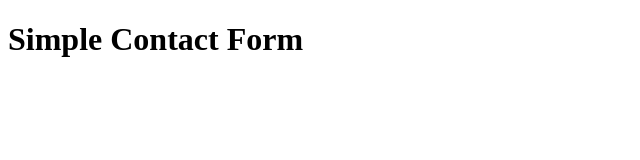
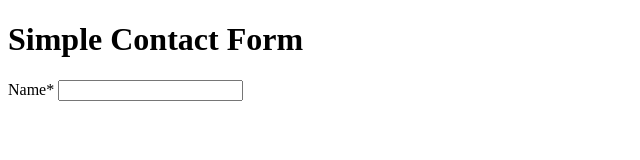
Before and after one commit to nics12341244/TAN_BOTIN-pakners, a plain HTML site: page index.html in a window 1280 px wide. Shown: the whole page, without its empty margins (0-640 px from the left). Drawn offline with Linux system fonts and the light colour scheme.

Commit message:
Update index.html

```diff
--- a/index.html
+++ b/index.html
@@ -8,5 +8,9 @@
 </head>
 <body>
      <form onsubmit=" return validateForm()" method="POST" action="login.php">
+
+      <label>Name*</label>
+        <input type = "text" id = "username" id="username" required>
+
 </body>
 </html>
```
